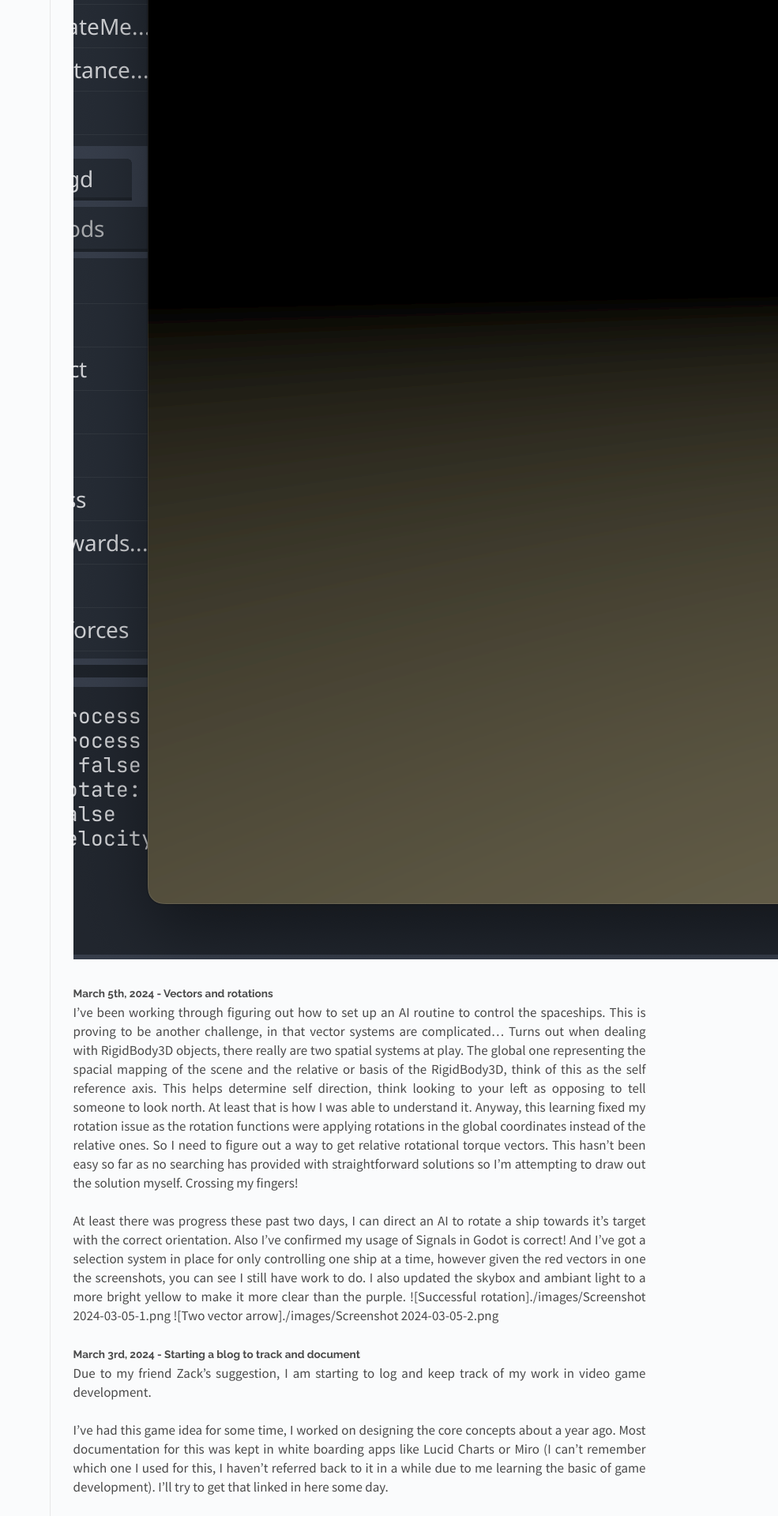
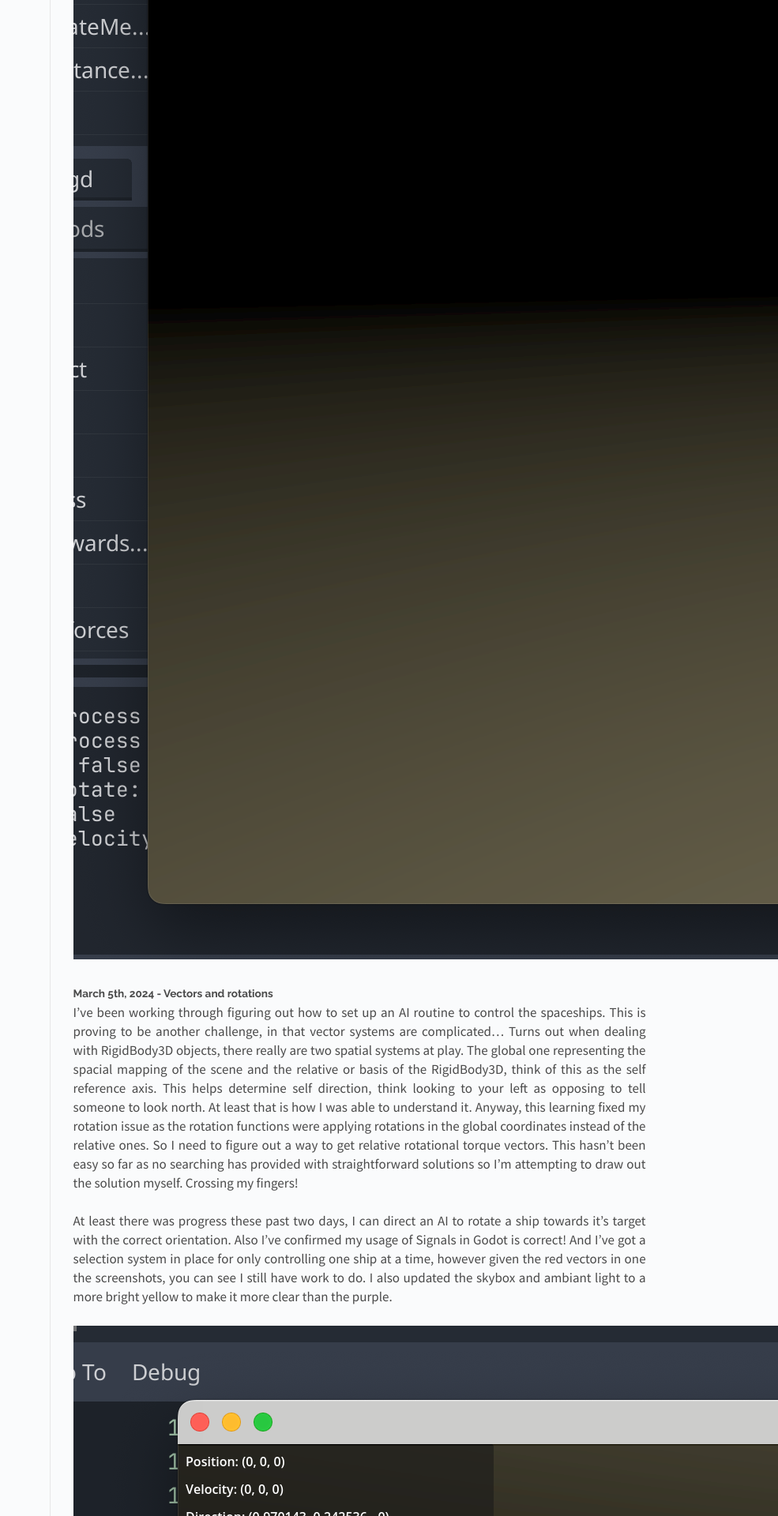
Before and after one commit to rcompt/rcompt.github.io, a Jekyll site: the page built from _posts/2010-03-03-Development Blog.md, in a window 1280 px wide. Shown: the part 3080-5000 px from the top of the page at 79% size, without its empty margins (295-1280 px from the left). Built offline with Jekyll 4.4.1, drawn with Linux system fonts in a browser that asks for light colours; Markdown is read by kramdown in place of the engine named in the settings; part of the change alters nothing that is shown.

Commit message:
Update 2010-03-03-Development Blog.md

```diff
--- a/_posts/2010-03-03-Development Blog.md
+++ b/_posts/2010-03-03-Development Blog.md
@@ -26,8 +26,9 @@ Here are some screenshots of me playing around with the ship and conduct a rende
 I've been working through figuring out how to set up an AI routine to control the spaceships. This is proving to be another challenge, in that vector systems are complicated... Turns out when dealing with RigidBody3D objects, there really are two spatial systems at play. The global one representing the spacial mapping of the scene and the relative or basis of the RigidBody3D, think of this as the self reference axis. This helps determine self direction, think looking to your left as opposing to tell someone to look north. At least that is how I was able to understand it. Anyway, this learning fixed my rotation issue as the rotation functions were applying rotations in the global coordinates instead of the relative ones. So I need to figure out a way to get relative rotational torque vectors. This hasn't been easy so far as no searching has provided with straightforward solutions so I'm attempting to draw out the solution myself. Crossing my fingers!
 
 At least there was progress these past two days, I can direct an AI to rotate a ship towards it's target with the correct orientation. Also I've confirmed my usage of Signals in Godot is correct! And I've got a selection system in place for only controlling one ship at a time, however given the red vectors in one the screenshots, you can see I still have work to do. I also updated the skybox and ambiant light to a more bright yellow to make it more clear than the purple.
-![Successful rotation]{{ './images/Screenshot 2024-03-05-1.png' }}
-![Two vector arrow]{{ './images/Screenshot 2024-03-05-2.png' }}
+
+![Successful rotation](https://github.com/rcompt/rcompt.github.io/blob/master/images/Screenshot%202024-03-05-1.png?raw=true)
+![Two vector arrow](https://github.com/rcompt/rcompt.github.io/blob/master/images/Screenshot%202024-03-05-2.png?raw=true)
 
 #### March 3rd, 2024 - Starting a blog to track and document
 Due to my friend Zack's suggestion, I am starting to log and keep track of my work in video game development.
@@ -50,4 +51,4 @@ ship was moving in this void was hard without a relative measure or object provi
 a shape to stay at the origin. It works well enough to move to the next step of scripting AI!
 
 I've got a screenshot of the arrow and shape for reference.
-![Vector Reference Arrow]{{ './images/Screenshot 2024-03-03.png' | prepend: site.baseurl }}
+![Vector Reference Arrow](https://github.com/rcompt/rcompt.github.io/blob/master/images/Screenshot%202024-03-03.png?raw=true)
```
